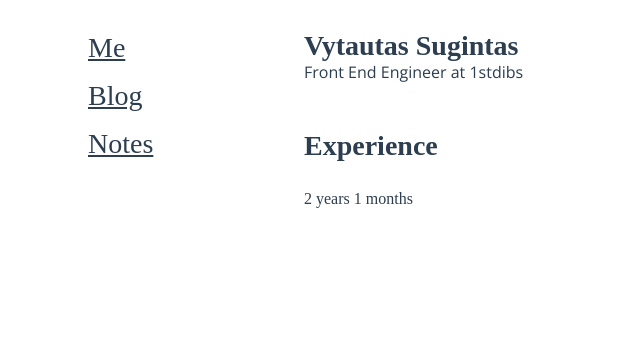
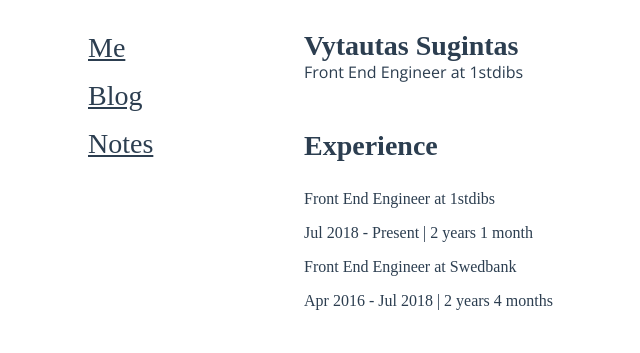
Before and after one commit to vytautassugintas/vytautassugintas, a plain HTML site: page index.html in a window 1280 px wide. Shown: the whole page, without its empty margins (100-740 px from the left). Drawn offline with nearby package versions, Linux system fonts and the light colour scheme; a web font is replaced by a local one.

Commit message:
feat: finish up experience section

```diff
--- a/index.html
+++ b/index.html
@@ -88,8 +88,7 @@
                 </div>
                 <div>
                     <h1 class="header header__far">Experience</h1>
-                    <div>
-                        <p id="working-at-dibs">asd</p>
+                    <div id="experience-container">
                     </div>
                 </div>
             </div>
@@ -99,17 +98,46 @@
     <script>
         (function() {
             function pluralize(word, count){
-                return `${count} ${count < 1 ? `${word}` : `${word}s`}`
+                return `${count} ${count < 2 ? `${word}` : `${word}s`}`
             }
 
             const UTC_START = 1970;
+            const SHORT_MONTHS = ['Jan', 'Feb', 'Mar', 'Apr', 'May', 'Jun', 'Jul', 'Aug', 'Sep', 'Oct', 'Nov', 'Dec'];
             const startedAtDibs = new Date("2018-07-01");
             const today = new Date();
             const dibsDiff = new Date(today.getTime() - startedAtDibs.getTime());
-            const workingAtDibs = `${pluralize('year', dibsDiff.getUTCFullYear() - UTC_START)} ${pluralize('month', dibsDiff.getUTCMonth() + 1)}`
+            const workingAtDibs =
+                `${pluralize('year', dibsDiff.getUTCFullYear() - UTC_START)} ${pluralize('month', dibsDiff.getUTCMonth() + 1)}`
 
+            const experience = [
+                {
+                    title: "Front End Engineer",
+                    company: "1stdibs",
+                    started: new Date("2018-07-01"),
+                },
+                {
+                    title: "Front End Engineer",
+                    company: "Swedbank",
+                    started: new Date("2016-04-01"),
+                    ended: new Date("2018-07-01"),
+                }
+            ];
 
-                document.getElementById("working-at-dibs").innerText = workingAtDibs;
+            const experienceContent = experience.map(job => {
+                const dateDiff = new Date((!!job.ended ? job.ended.getTime() : today.getTime()) - job.started.getTime());
+                const started = `${SHORT_MONTHS[job.started.getMonth()]} ${job.started.getUTCFullYear()}`;
+                const ended = `${!!job.ended ? `${SHORT_MONTHS[job.ended.getMonth()]} ${job.ended.getUTCFullYear()}` : `Present` }`;
+                const wokedFor = `${pluralize('year', dateDiff.getUTCFullYear() - UTC_START)} ${pluralize('month', dateDiff.getUTCMonth() + 1)}`
+
+                return `
+                    <div>
+                        <p>${job.title} at ${job.company}</p>
+                        <p>${started} - ${ended} | ${wokedFor}</p>
+                    </div>
+                `
+            }).join('\n');
+
+            document.getElementById("experience-container").innerHTML = experienceContent;
         })();
     </script>
 </body>
```
